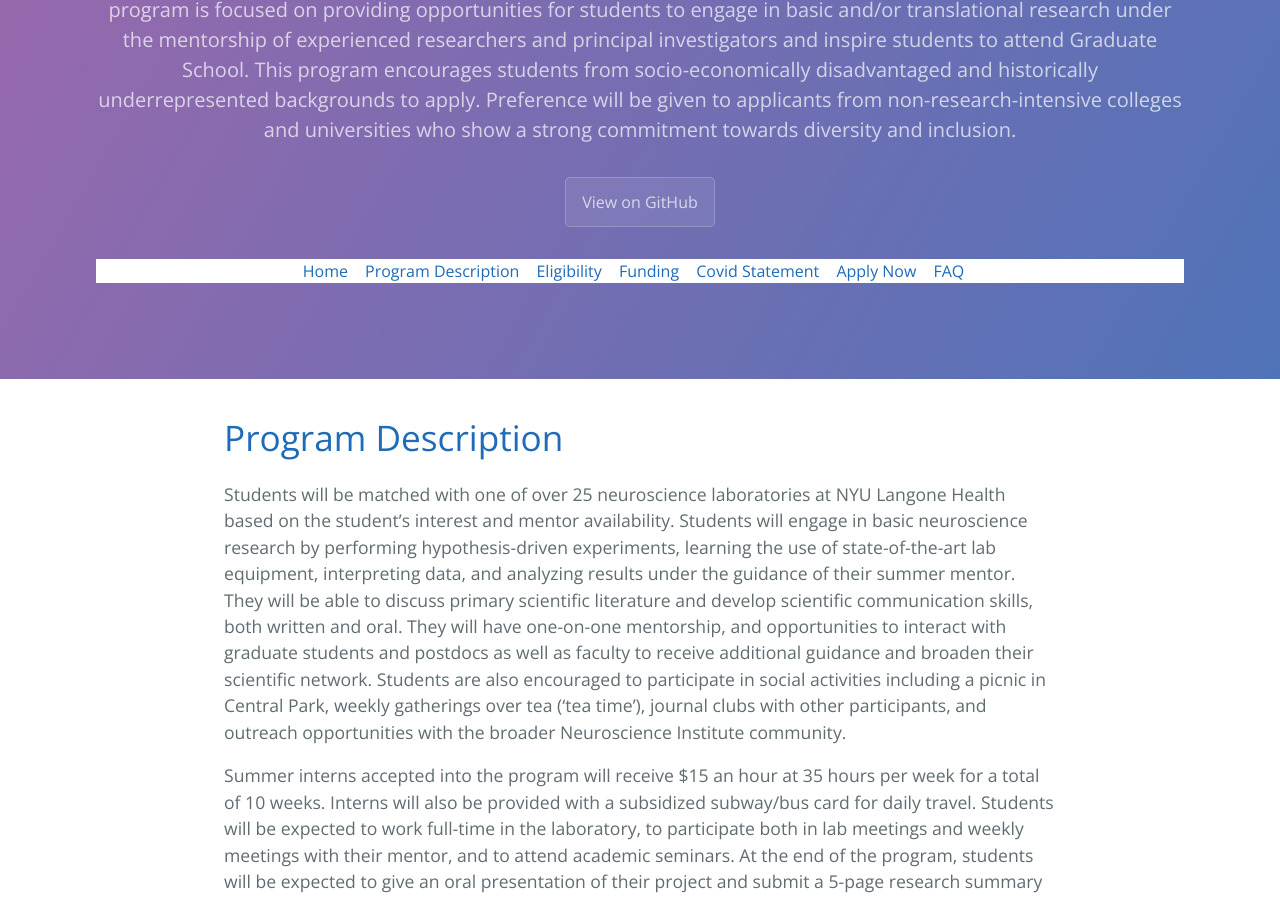
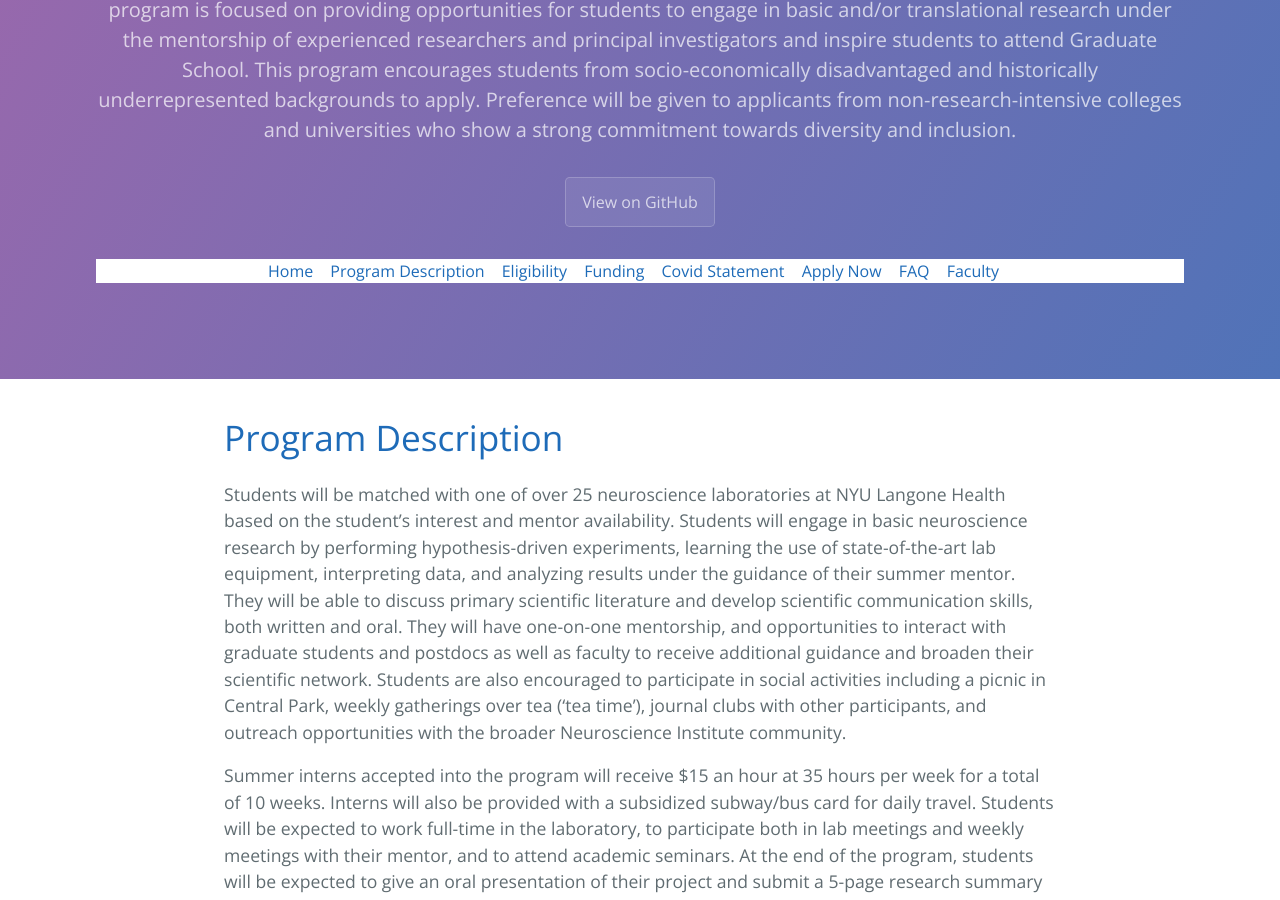
Before and after one commit to NICDIundergrad/SummerUndergradProgramWeb, a Jekyll site: the page built from index.md, in a window 1280 px wide and 900 px high, scrolled down 348 px. Built offline with Jekyll 4.4.1, drawn with Linux system fonts in a browser that asks for light colours; our own code applies the rules of GitHub Pages for plain Markdown files.

Commit message:
Update nav.html

```diff
--- a/_includes/nav.html
+++ b/_includes/nav.html
@@ -6,4 +6,5 @@
   <a href="{{site.baseurl}}/#covid-statement">Covid Statement</a> |
   <a href="{{site.baseurl}}/#apply">Apply Now</a> |
   <a href="{{site.baseurl}}/#faq">FAQ</a> |
+  <a href="{{site.baseurl}}/#faculty">Faculty</a> |
 </p>
```
